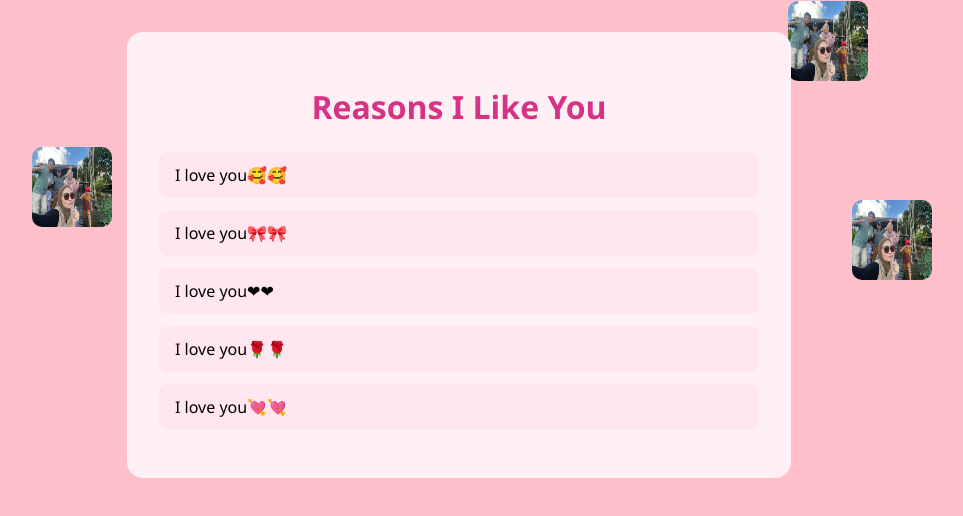
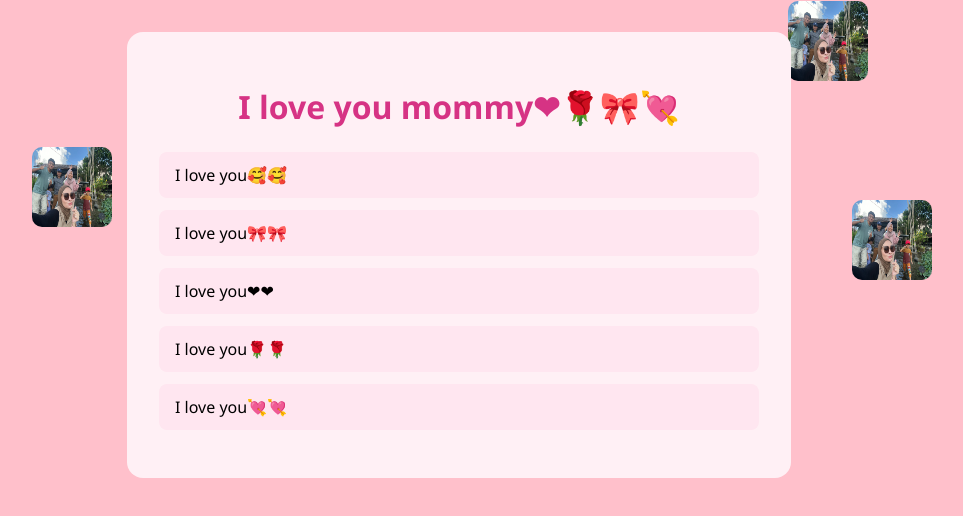
Before and after one commit to Datonecoolguy/Idk, a plain HTML site: page index.html in a window 1280 px wide. Shown: the whole page, without its empty margins (181-1144 px from the left). Drawn offline with Linux system fonts and the light colour scheme.

Commit message:
Update index.html

```diff
--- a/index.html
+++ b/index.html
@@ -10,7 +10,7 @@
   <div id="image-area"></div>
 
   <div class="container">
-    <h1>Reasons I Like You</h1>
+    <h1>I love you mommy❤🌹🎀💘</h1>
     <ul id="reasons-list"></ul>
   </div>
 
```
